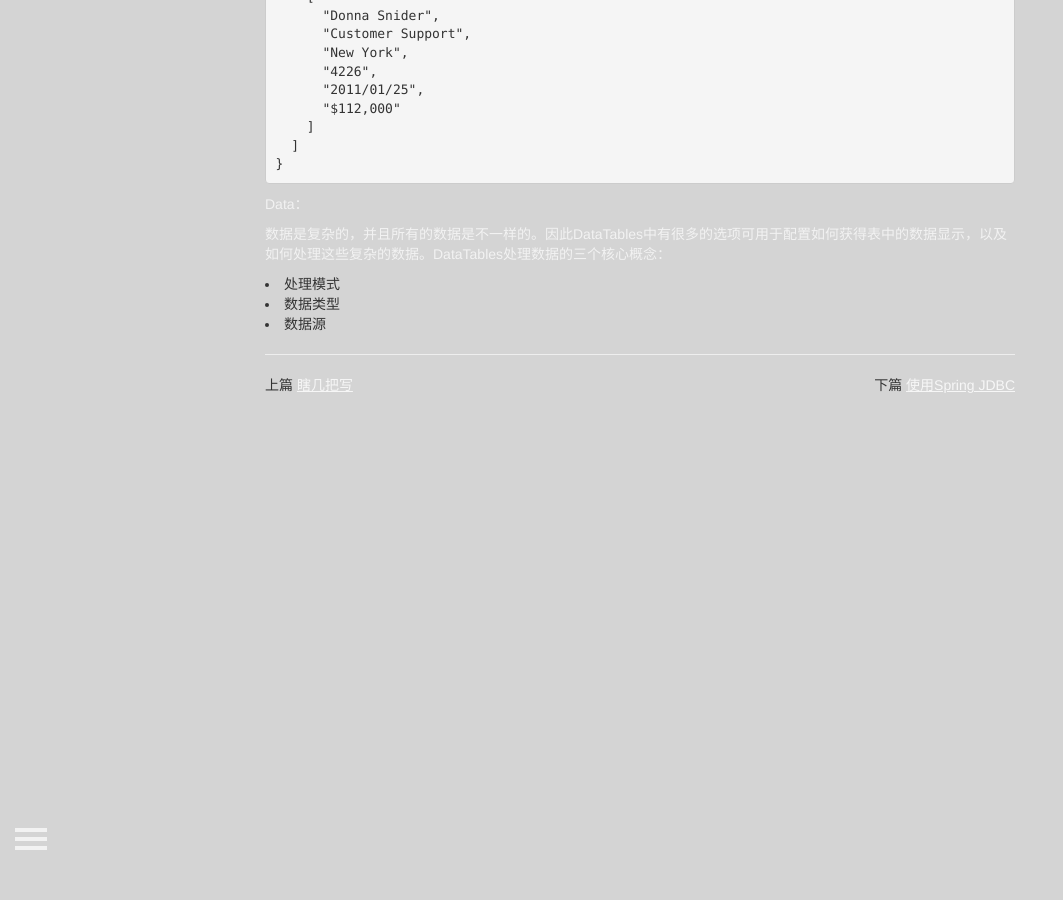
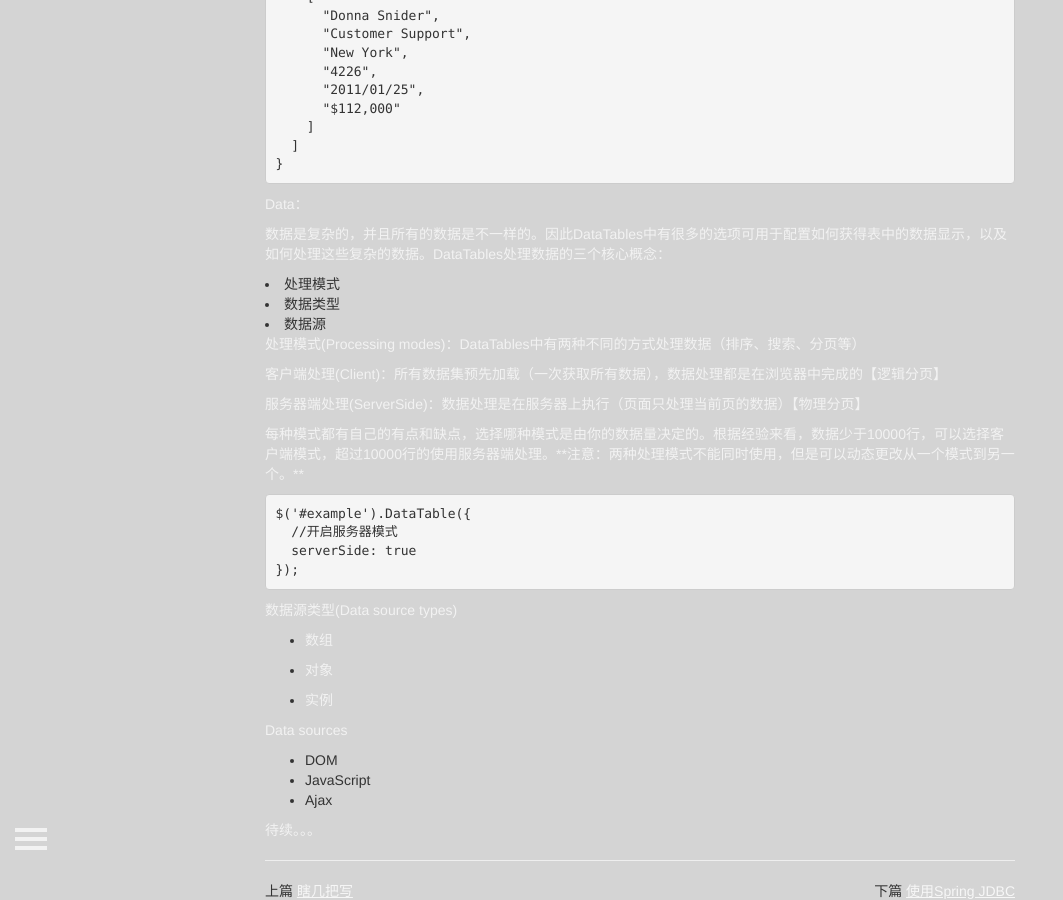
Before and after one commit to 1996tianwen/1996tianwen.github.io, a Jekyll site: the page built from _posts/2018-04-19-datatable.md, in a window 1280 px wide and 900 px high, scrolled down 10443 px. Shown: the whole window, without its empty margins (0-1063 px from the left). Built offline with Jekyll 4.4.1, drawn with Linux system fonts in a browser that asks for light colours; nearby versions of some CDN libraries; library files that are not in the unit come from our copies; before the commit the page ends 10848 px from its top, so only the background shows below that; some of the changed text lies outside the part shown.

Commit message:
新增文章

````diff
--- a/_posts/2018-04-19-datatable.md
+++ b/_posts/2018-04-19-datatable.md
@@ -579,3 +579,35 @@ send @ jquery-1.12.4.js:10254
 <li>数据类型</li>
 
 <li>数据源</li>
+
+<p>处理模式(Processing modes)：DataTables中有两种不同的方式处理数据（排序、搜索、分页等）</p>
+
+<p>	客户端处理(Client)：所有数据集预先加载（一次获取所有数据），数据处理都是在浏览器中完成的【逻辑分页】</p>
+
+<p>	服务器端处理(ServerSide)：数据处理是在服务器上执行（页面只处理当前页的数据）【物理分页】</p>
+
+<p>每种模式都有自己的有点和缺点，选择哪种模式是由你的数据量决定的。根据经验来看，数据少于10000行，可以选择客户端模式，超过10000行的使用服务器端处理。**注意：两种处理模式不能同时使用，但是可以动态更改从一个模式到另一个。**</p>
+
+```
+$('#example').DataTable({
+  //开启服务器模式
+  serverSide: true
+});
+```
+
+<p>数据源类型(Data source types)</p>
+
+* 数组
+
+* 对象
+
+* 实例
+
+
+<p>Data sources</p>
+
+* DOM
+* JavaScript
+* Ajax
+
+<p>待续。。。</p>
````
Also changed, not shown: other parts of _posts/2018-04-19-datatable.md (+2 -2 lines), _posts/2018-04-24-chain demo.md (added, +181 -0 lines), _posts/2018-04-24-datatable ajax.md (added, +8 -0 lines).
